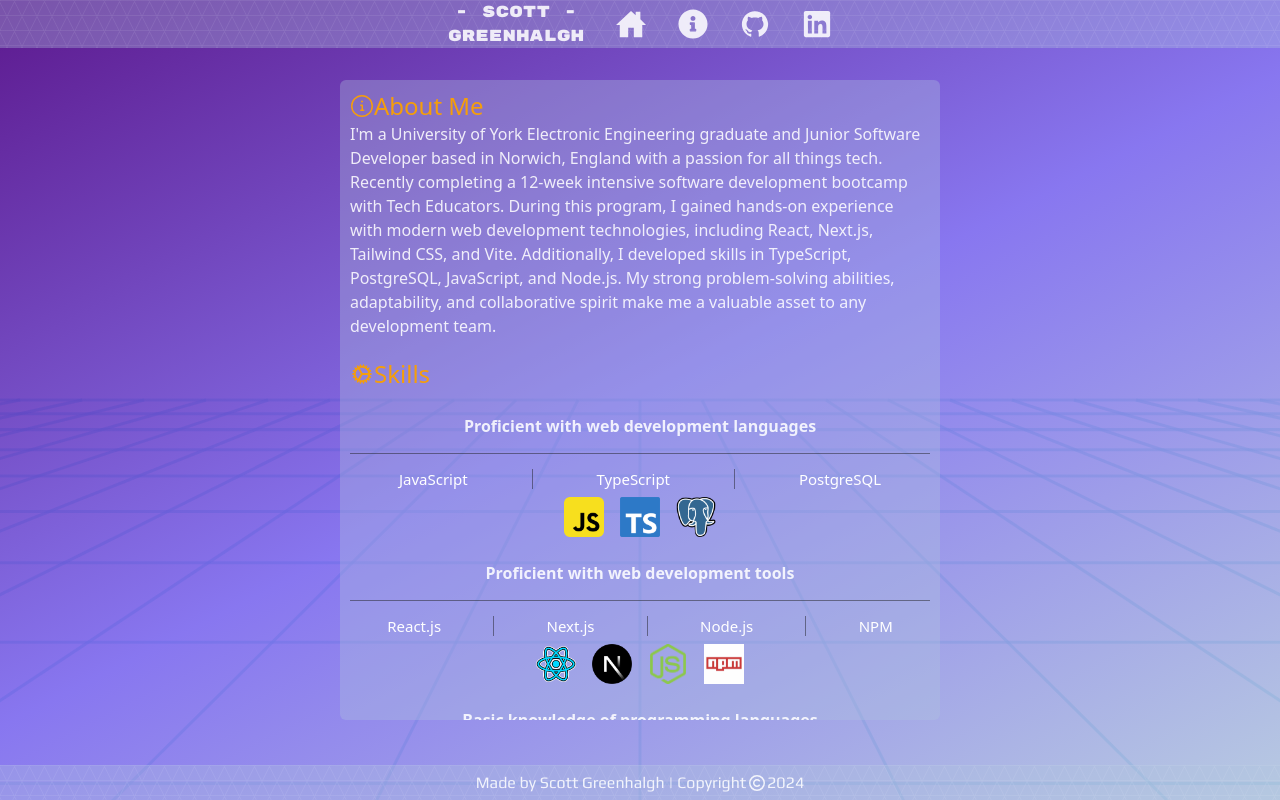
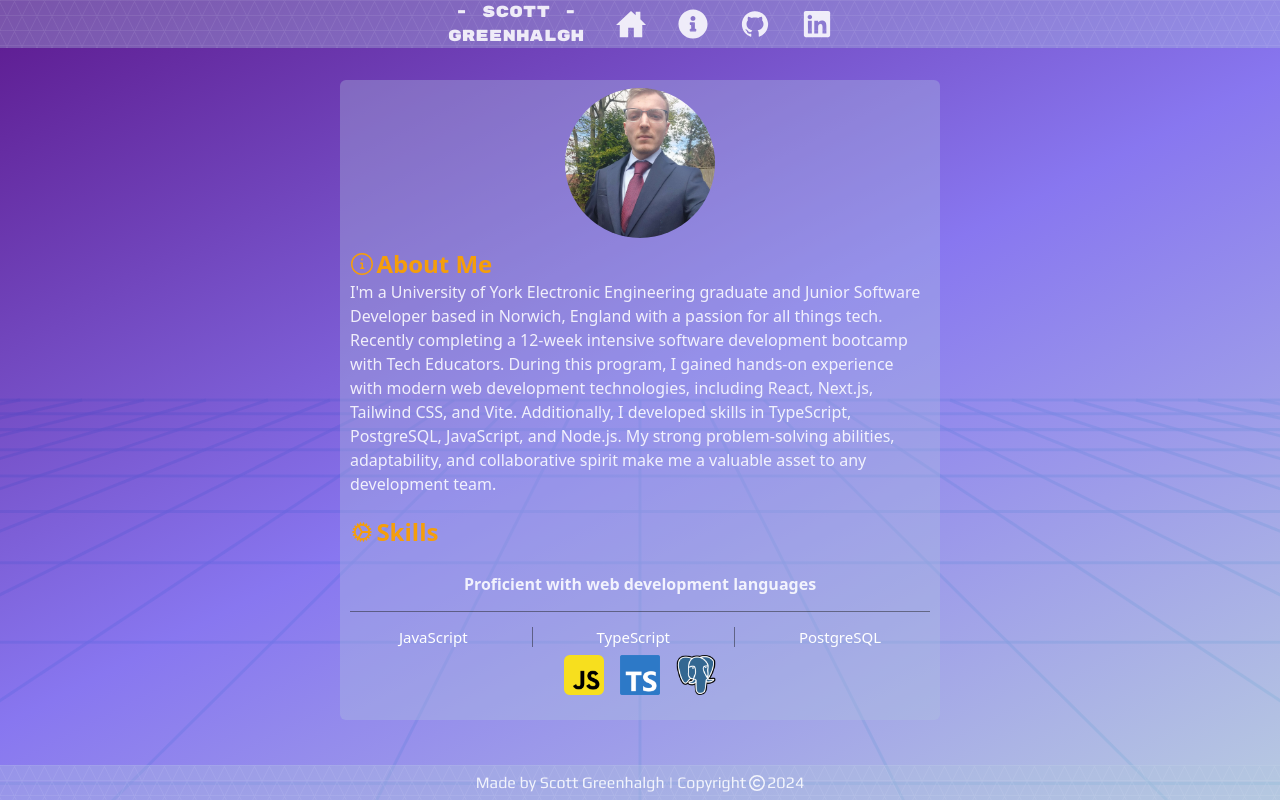
Before and after one commit to ScottGreenhalgh/portfolio, a Next.js app: page /about in a window 1280 px wide. Built offline with nearby package versions, Linux system fonts and the light colour scheme; a web font is replaced by a local one.

Commit message:
accessibility features

```diff
--- a/src/app/about/page.tsx
+++ b/src/app/about/page.tsx
@@ -1,10 +1,33 @@
 import Info from "@/components/Info";
 import Skills from "@/components/Skills";
 import style from "@/styles/about.module.css";
+import type { Metadata } from "next";
+import Image from "next/image";
+
+export const metadata: Metadata = {
+  title: "Scott Greenhalgh | About",
+  description:
+    "About | Software Developer Portfolio | JavaScript | TypeScript | Node.js | React.js | Next.js | PostgreSQL",
+};
 
 export default function AboutPage() {
   return (
     <div className={style["about-container"]}>
+      <div className={style["image-container"]}>
+        <Image
+          src="/profile.jpg"
+          alt="profile picture"
+          className={style["profile-image"]}
+          width={100}
+          height={100}
+          aria-label="profile picture"
+          style={{
+            width: "150px",
+            height: "150px",
+            objectFit: "cover",
+          }}
+        />
+      </div>
       <Info />
       <Skills />
     </div>
--- a/src/app/layout.tsx
+++ b/src/app/layout.tsx
@@ -68,6 +68,7 @@ export default function RootLayout({
     <html lang="en">
       <body
         className={`${noto.variable} ${roboto.variable} ${lato.variable} ${play.variable} ${Rubik.variable} ${Gasoek.variable} antialiased`}
+        aria-live="polite"
       >
         <Header />
         {children}
--- a/src/app/page.tsx
+++ b/src/app/page.tsx
@@ -5,7 +5,7 @@ import { FaFolder } from "react-icons/fa";
 export default function Home() {
   return (
     <div className={style["home-container"]}>
-      <h3 className="text-2xl text-amber-500 flex justify-center items-center gap-1">
+      <h3 className="text-2xl font-bold text-amber-500 flex justify-center items-center gap-1">
         <FaFolder />
         Projects
       </h3>
--- a/src/components/Header.tsx
+++ b/src/components/Header.tsx
@@ -12,21 +12,27 @@ const Header: React.FC = () => {
         <p>- Scott -</p>
         <p>Greenhalgh</p>
       </div>
-      <Link className={`${style["link"]} text-3xl`} href="/">
+      <Link className={`${style["link"]} text-3xl`} href="/" aria-label="Home">
         <IoHomeSharp />
       </Link>
-      <Link className={`${style["link"]} text-3xl`} href="/about">
+      <Link
+        className={`${style["link"]} text-3xl`}
+        href="/about"
+        aria-label="About"
+      >
         <FaInfoCircle />
       </Link>
       <a
         className={`${style["link"]} text-3xl`}
         href="https://github.com/ScottGreenhalgh"
+        aria-label="GitHub"
       >
         <AiFillGithub />
       </a>
       <a
         className={`${style["link"]} text-3xl`}
         href="https://www.linkedin.com/in/scott-greenhalgh-288575212/"
+        aria-label="LinkedIn"
       >
         <FaLinkedin />
       </a>
--- a/src/components/Info.tsx
+++ b/src/components/Info.tsx
@@ -4,7 +4,9 @@ import { GoInfo } from "react-icons/go";
 const Info: React.FC = () => {
   return (
     <div className={style["info-pannel"]}>
-      <h2 className={`text-2xl text-amber-500 ${style["title-text"]}`}>
+      <h2
+        className={`text-2xl text-amber-500 font-bold ${style["title-text"]}`}
+      >
         <GoInfo />
         About Me
       </h2>
--- a/src/components/Projects.tsx
+++ b/src/components/Projects.tsx
@@ -6,7 +6,6 @@ import { AiFillGithub } from "react-icons/ai";
 const Projects: React.FC = async () => {
   return (
     <div className={style["projects-container"]}>
-      {/* <h3 className="text-2xl text-amber-500">Projects</h3> */}
       {projectsData.map((project) => (
         <div key={project.id} className={style["project-item"]}>
           <div className={style["project-info"]}>
@@ -31,7 +30,8 @@ const Projects: React.FC = async () => {
                 alt={project.title}
                 width={500}
                 height={300}
-                className="project-image"
+                aria-label={project.title}
+                className={style["project-image"]}
                 style={{ width: "auto", height: "auto" }}
               />
               <div className={style["project-title"]}>{project.title}</div>
--- a/src/components/Skills.tsx
+++ b/src/components/Skills.tsx
@@ -8,7 +8,9 @@ import { skillsData } from "@/utils/skillsData";
 const Skills: React.FC = () => {
   return (
     <div className={style["skills-container"]}>
-      <h2 className={`text-2xl text-amber-500 ${style["title-text"]}`}>
+      <h2
+        className={`text-2xl text-amber-500 font-bold ${style["title-text"]}`}
+      >
         <IoCog />
         Skills
       </h2>
@@ -44,6 +46,7 @@ const Skills: React.FC = () => {
                 alt={`${skill.name} logo`}
                 height={40}
                 width={40}
+                aria-label={`${Skills.name} logo`}
                 style={{
                   width: "40px",
                   height: "40px",
--- a/src/styles/about.module.css
+++ b/src/styles/about.module.css
@@ -11,6 +11,43 @@
   border-radius: 6px;
   max-height: 80%;
   overflow-y: auto;
+  scrollbar-width: thin;
+  scrollbar-color: var(--darker-color) transparent;
+}
+
+.projects-container::-webkit-scrollbar {
+  width: 8px;
+  height: 8px;
+}
+
+.projects-container::-webkit-scrollbar-track {
+  background: transparent;
+}
+
+.projects-container::-webkit-scrollbar-thumb {
+  background-color: var(--darker-color);
+  border-radius: 4px;
+  border: none;
+}
+
+.projects-container::-webkit-scrollbar-thumb:hover {
+  background-color: var(--dark-color);
+}
+
+.projects-container::-webkit-scrollbar-button {
+  width: 0;
+  height: 0;
+  display: none;
+}
+
+.profile-image {
+  border-radius: 50%;
+}
+
+.image-container {
+  display: flex;
+  justify-content: center;
+  padding-top: 0.5rem;
 }
 
 @media (max-width: 767px) {
--- a/src/styles/info.module.css
+++ b/src/styles/info.module.css
@@ -16,6 +16,7 @@
 .title-text {
   display: flex;
   align-items: center;
+  gap: 0.15rem;
 }
 
 @media (max-width: 767px) {
--- a/src/styles/skills.module.css
+++ b/src/styles/skills.module.css
@@ -21,6 +21,7 @@
 .title-text {
   display: flex;
   align-items: center;
+  gap: 0.15rem;
 }
 
 .TextContainer {
```
Also changed, not shown: src/styles/projects.module.css (+28 -0 lines), public/profile.jpg (added), 1 other file (tests, documents, lock files or other folders).
